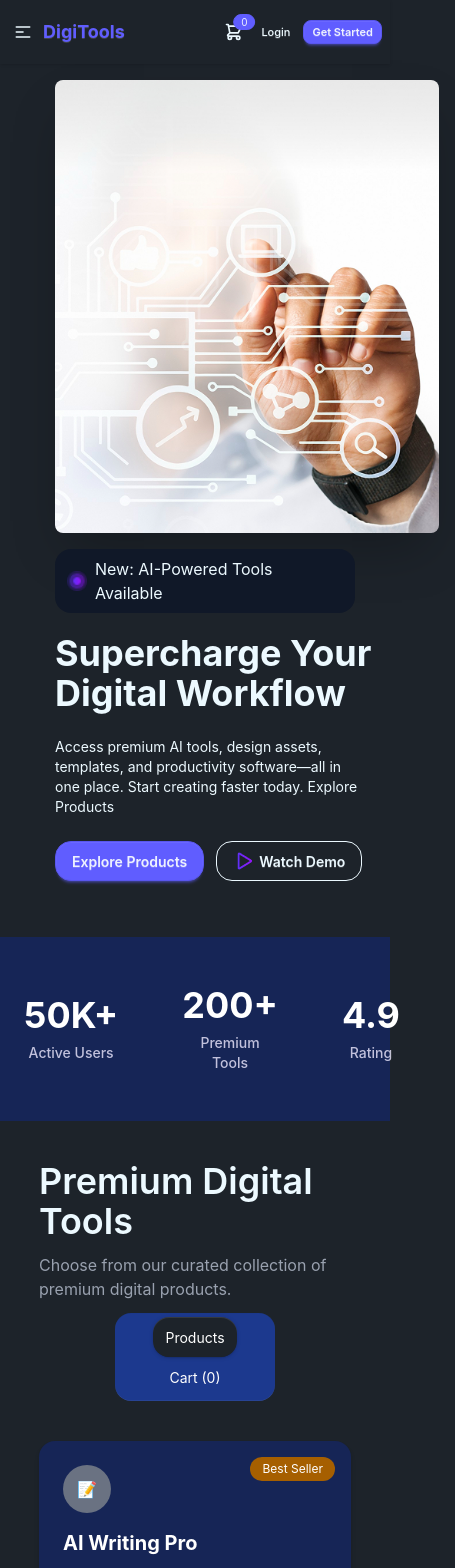
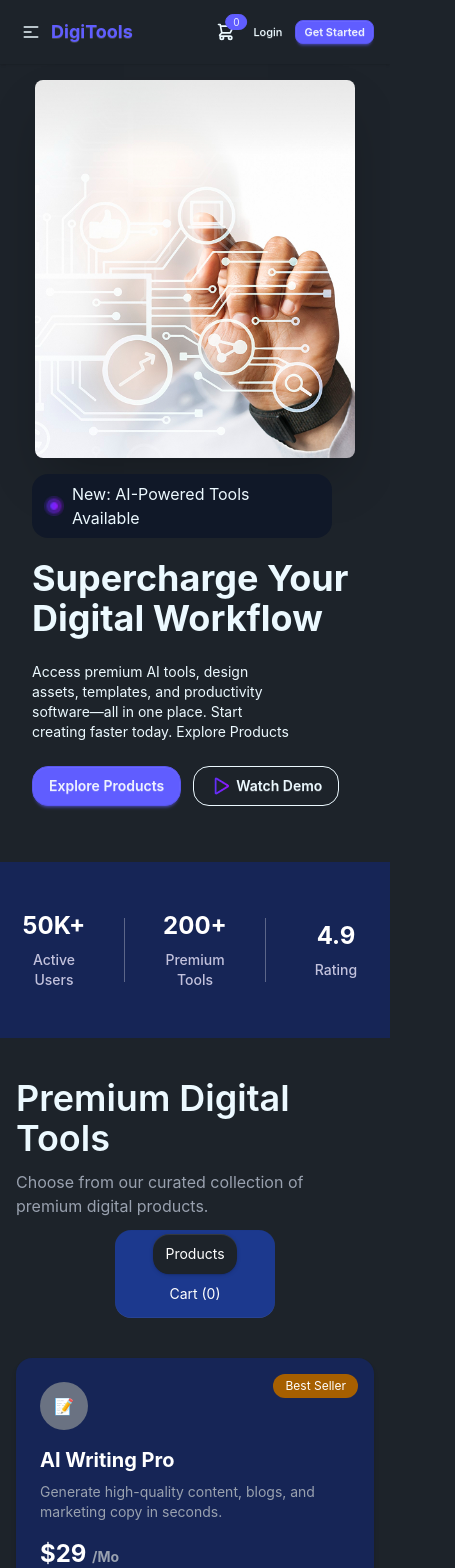
Before and after one commit to arnobpaul46/assignment-six, a React (Vite) app: page / in a window 390 px wide. Shown: the top 1568 px of the page, 455 px wide, since content can reach past the window. Built offline with nearby package versions, Linux system fonts and the light colour scheme.

Commit message:
responsive properly  done

```diff
--- a/src/components/CartSection/CartSection.jsx
+++ b/src/components/CartSection/CartSection.jsx
@@ -5,7 +5,7 @@ const CartSection = ({ cart, handleRemove, handleCheckout }) => {
     const totalPrice = cart.reduce((total, item) => total + item.price, 0);
 
     return (
-        <div className=" w-[90%] md:w-[80%] mx-auto mt-10 p-6 ">
+        <div className=" w-full px-4 md:w-[80%] mx-auto mt-10 p-6 ">
             <div className="bg-blue-950  rounded-3xl shadow-lg p-8 ">
                 <h2 className="text-2xl font-bold mb-8 text-white">Your Cart</h2>
 
--- a/src/components/Footer/Footer.jsx
+++ b/src/components/Footer/Footer.jsx
@@ -3,16 +3,15 @@ import { FaSquareInstagram } from "react-icons/fa6";
 import { FaFacebookSquare } from "react-icons/fa";
 import { BsTwitterX } from "react-icons/bs";
 
-
 const Footer = () => {
     return (
-        <footer className="bg-blue-950 text-gray-400 py-16 px-6 lg:px-20 ">
+        <footer className="bg-blue-950 text-gray-400 py-16 px-6 lg:px-20">
             <div className="w-full md:w-[80%] mx-auto">
 
-                <div className="grid grid-cols-3 md:grid-cols-5 gap-10 mb-12">
+                <div className="grid grid-cols-2 md:grid-cols-5 gap-10 mb-12">
 
 
-                    <div className="col-span-3 md:col-span-1">
+                    <div className="col-span-2 md:col-span-1">
                         <h2 className="text-white text-3xl font-bold mb-6">DigiTools</h2>
                         <p className="text-sm leading-relaxed max-w-xs">
                             Premium digital tools for creators, professionals, and businesses.
@@ -54,25 +53,23 @@ const Footer = () => {
                     </div>
 
 
-                    <div className="col-span-1 ">
+                    <div className="col-span-1">
                         <h3 className="text-white font-semibold mb-6">Social Links</h3>
                         <div className="flex gap-3">
-                            <a href="#" className="w-8 h-8 rounded-full bg-white flex items-center justify-center hover:bg-gray-200 transition-all">
-                                <span className="text-red-800 text-xl  "><FaSquareInstagram /></span>
+                            <a href="#" className="w-9 h-9 md:w-10 md:h-10 rounded-full bg-white flex items-center justify-center flex-shrink-0 hover:bg-gray-200 transition-all shadow-sm">
+                                <span className="text-red-800 text-xl leading-none"><FaSquareInstagram /></span>
                             </a>
-                            <a href="#" className="w-8 h-8 rounded-full bg-white flex items-center justify-center hover:bg-gray-200 transition-all">
-                                <span className="text-blue-800 text-xl"><FaFacebookSquare /></span>
+                            <a href="#" className="w-9 h-9 md:w-10 md:h-10 rounded-full bg-white flex items-center justify-center flex-shrink-0 hover:bg-gray-200 transition-all shadow-sm">
+                                <span className="text-blue-800 text-xl leading-none"><FaFacebookSquare /></span>
                             </a>
-                            <a href="#" className="w-8 h-8 rounded-full bg-white flex items-center justify-center hover:bg-gray-200 transition-all">
-                                <span className="text-black text-xl"><BsTwitterX />
-                                </span>
+                            <a href="#" className="w-9 h-9 md:w-10 md:h-10 rounded-full bg-white flex items-center justify-center flex-shrink-0 hover:bg-gray-200 transition-all shadow-sm">
+                                <span className="text-black text-lg leading-none"><BsTwitterX /></span>
                             </a>
                         </div>
                     </div>
                 </div>
 
-
-                <div className="border-t border-gray-200 pt-8 flex flex-col md:flex-row justify-between items-center text-xs gap-4">
+                <div className="border-t border-gray-700 pt-8 flex flex-col md:flex-row justify-between items-center text-xs gap-4">
                     <p>© 2026 Digitools. All rights reserved.</p>
                     <div className="flex gap-6 font-medium">
                         <a href="#" className="hover:text-white transition-colors">Privacy Policy</a>
--- a/src/components/GetStarted/GetStarted.jsx
+++ b/src/components/GetStarted/GetStarted.jsx
@@ -6,7 +6,7 @@ import rocketImg from "../../assets/rocket.png"
 const GetStarted = () => {
     return (
         <div className="py-20 bg-gray-900 mt-30">
-            <div className="max-w-6xl mx-auto px-6">
+            <div className="w-full px-4 md:w-[80%] mx-auto px-6">
 
                 <div className="text-center mb-16">
                     <h2 className="text-4xl font-bold text-white mb-4 font-sans">Get Started In 3 Steps</h2>
--- a/src/components/HomePage/HomePage.jsx
+++ b/src/components/HomePage/HomePage.jsx
@@ -6,12 +6,12 @@ const HomePage = () => {
     return (
         <>
 
-            <div className="hero  w-[80%] mx-auto md:mt-10">
+            <div className="hero  w-full px-4 md:w-[80%] mx-auto md:mt-10">
                 <div className="hero-content flex-col lg:flex-row-reverse">
 
                     <img
                         src={HeroImg}
-                        className="max-w-sm rounded-lg shadow-2xl "
+                        className="w-80 rounded-lg shadow-2xl "
                         />
                     <div className='md:w-[45%] '>
                         <p className='flex gap-2 items-center bg-gray-900 px-3 py-2 rounded-2xl w-75'><img className='w-5 h-5' src={circleImg} alt="" />New: AI-Powered Tools Available</p>
--- a/src/components/Navbar/Navbar.jsx
+++ b/src/components/Navbar/Navbar.jsx
@@ -3,7 +3,7 @@ import React from 'react';
 const Navbar = ({ cartCount }) => {
     return (
         <div className="bg-base-100 shadow-sm sticky top-0 z-50">
-            <div className="navbar w-full lg:w-[80%] mx-auto px-2 lg:px-0">
+            <div className="navbar w-full px-4 md:w-[80%] mx-auto px-2 lg:px-0">
 
                 {/* Navbar Start: Mobile Menu & Brand */}
                 <div className="navbar-start">
--- a/src/components/Pricing/Pricing.jsx
+++ b/src/components/Pricing/Pricing.jsx
@@ -3,11 +3,11 @@ import React from 'react';
 const Pricing = () => {
     return (
         <div className="py-20 ">
-            <div className="max-w-6xl mx-auto px-6">
+            <div className="w-full px-4 md:w-[80%] mx-auto mx-auto px-6">
 
 
                 <div className="text-center mb-16">
-                    <h2 className="text-4xl font-bold text-white mb-4">Simple, Transparent Pricing</h2>
+                    <h2 className=" text-3xl md:text-4xl font-bold text-white mb-4">Simple, Transparent Pricing</h2>
                     <p className="text-gray-300">Choose the plan that fits your needs. Upgrade or downgrade anytime.</p>
                 </div>
 
--- a/src/components/RatingSection/RatingSection.jsx
+++ b/src/components/RatingSection/RatingSection.jsx
@@ -3,30 +3,30 @@ import React from 'react';
 const StatsSection = () => {
     return (
         <div className="bg-blue-950 py-12 lg:py-20 mt-10">
-            <div className="max-w-6xl mx-auto px-6">
+            <div className="w-full px-4 md:w-[80%] mx-auto">
                 <div className="flex flex-row justify-around items-center gap-8 md:gap-0">
 
-                    {/* Item 1 */}
+
                     <div className="text-center flex-1">
-                        <h2 className="text-4xl lg:text-5xl font-bold text-white mb-2">50K+</h2>
+                        <h2 className="text-2xl lg:text-5xl font-bold text-white mb-2">50K+</h2>
                         <p className="text-violet-100 text-sm lg:text-base font-medium opacity-80 ">Active Users</p>
                     </div>
 
-                    {/* Vertical Divider 1 (Hidden on Mobile) */}
+
                     <div className=" block w-[1px] h-16 bg-white/30"></div>
 
-                    {/* Item 2 */}
+
                     <div className="text-center flex-1">
-                        <h2 className="text-4xl lg:text-5xl font-bold text-white mb-2">200+</h2>
+                        <h2 className="text-2xl lg:text-5xl font-bold text-white mb-2">200+</h2>
                         <p className="text-violet-100 text-sm lg:text-base font-medium opacity-80">Premium Tools</p>
                     </div>
 
-                    {/* Vertical Divider 2 (Hidden on Mobile) */}
+
                     <div className="block w-[1px] h-16 bg-white/30"></div>
 
-                    {/* Item 3 */}
+
                     <div className="text-center flex-1">
-                        <h2 className="text-4xl lg:text-5xl font-bold text-white mb-2">4.9</h2>
+                        <h2 className="text-2xl lg:text-5xl font-bold text-white mb-2">4.9</h2>
                         <p className="text-violet-100 text-sm lg:text-base font-medium opacity-80">Rating</p>
                     </div>
 
--- a/src/components/ReadySec/ReadySec.jsx
+++ b/src/components/ReadySec/ReadySec.jsx
@@ -3,7 +3,7 @@ import React from 'react';
 const ReadySec = () => {
     return (
         <div className="bg-primary py-20 px-6 mt-10">
-            <div className="max-w-4xl mx-auto text-center text-white">
+            <div className="w-full px-4 md:w-[80%] mx-auto text-center text-white">
 
 
                 <h2 className="text-3xl md:text-5xl font-bold mb-6">
--- a/src/components/ShowCard/ShowCard.jsx
+++ b/src/components/ShowCard/ShowCard.jsx
@@ -5,7 +5,7 @@ const ShowCard = ({ getApiCardPromies, cart,  handleCart, activeTab, setActiveTa
     const showCards = use(getApiCardPromies);
 
     return (
-        <div className='flex flex-col justify-center items-center w-[80%] mx-auto mt-10'>
+        <div className='flex flex-col justify-center items-center w-full px-4 md:w-[80%] mx-auto mt-10'>
             <div className='flex flex-col justify-center md:items-center space-y-3'>
                 <h1 className='text-4xl md:text-5xl font-semibold'>Premium Digital Tools</h1>
                 <p className='md:text-center md:w-xl text-gray-400'>
--- a/src/index.css
+++ b/src/index.css
@@ -1,2 +1,9 @@
 @import "tailwindcss";
 @plugin "daisyui";
+
+
+
+html, body {
+  max-width: 100%;
+  overflow-x: hidden;
+}
```
